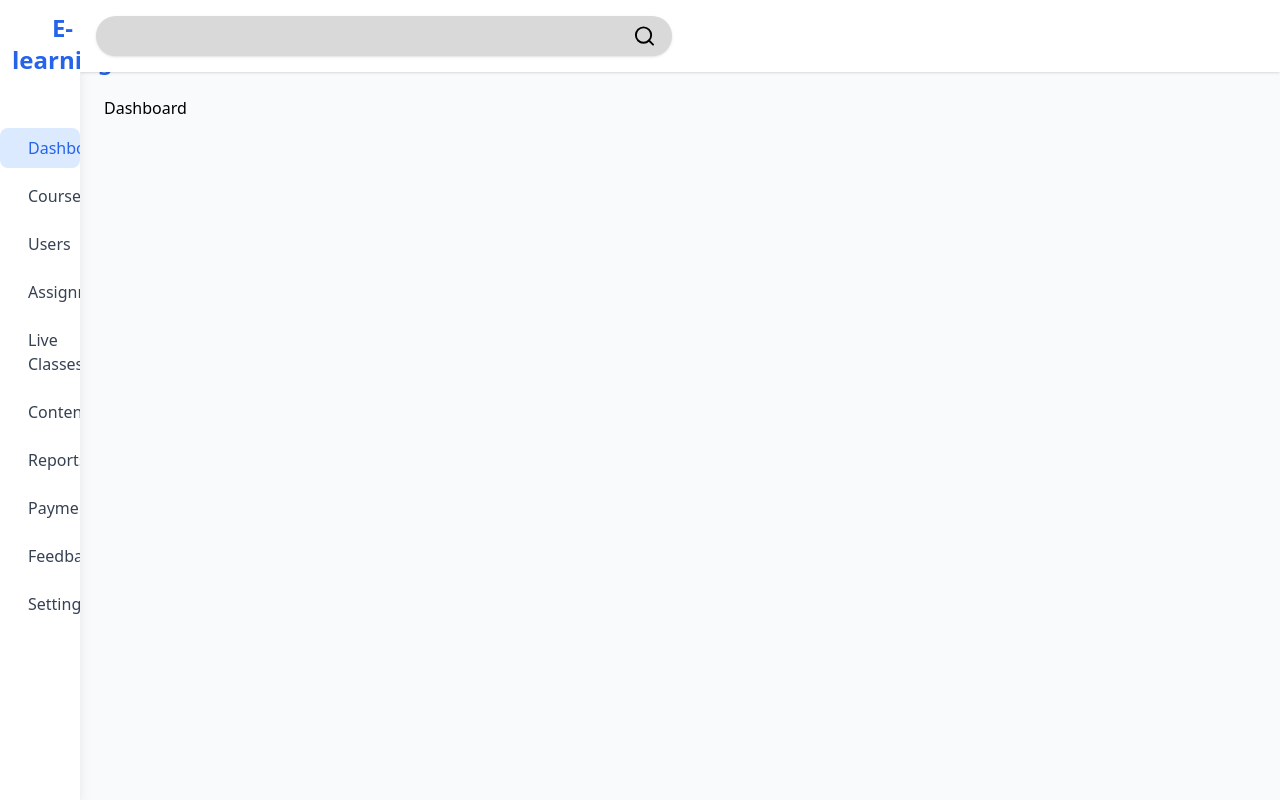
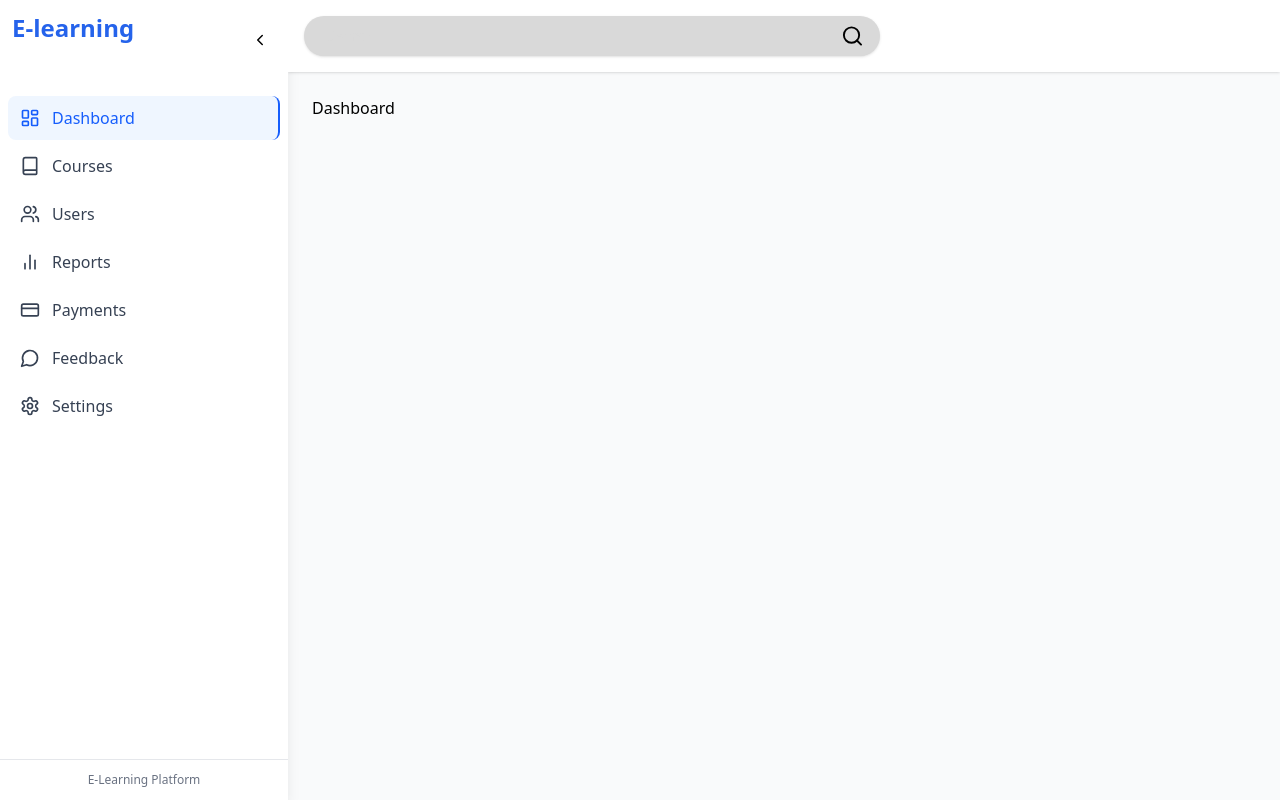
Before and after one commit to Harshit-53/e-lerning-admin-panel, a React (Vite) app: page / in a window 1280 px wide. Built offline with nearby package versions, Linux system fonts and the light colour scheme.

Commit message:
made changes to sidebar

```diff
--- a/src/components/Sidebar.jsx
+++ b/src/components/Sidebar.jsx
@@ -10,9 +10,9 @@ const navItems = [
   { label: 'Dashboard', icon: <LayoutDashboard size={20} />, to: '/' },
   { label: 'Courses', icon: <Book size={20} />, to: '/courses' },
   { label: 'Users', icon: <Users size={20} />, to: '/users' },
-  { label: 'Assignments', icon: <FileText size={20} />, to: '/assignments' },
-  { label: 'Live Classes', icon: <Video size={20} />, to: '/live-classes' },
-  { label: 'Content', icon: <Folder size={20} />, to: '/content' },
+  // { label: 'Assignments', icon: <FileText size={20} />, to: '/assignments' },
+  // { label: 'Live Classes', icon: <Video size={20} />, to: '/live-classes' },
+  // { label: 'Content', icon: <Folder size={20} />, to: '/content' },
   { label: 'Reports', icon: <BarChart2 size={20} />, to: '/reports' },
   { label: 'Payments', icon: <CreditCard size={20} />, to: '/payments' },
   { label: 'Feedback', icon: <MessageCircle size={20} />, to: '/feedback' },
@@ -25,55 +25,81 @@ const Sidebar = () => {
   return (
     <div
       className={`
-        flex flex-col bg-white shadow-lg min-h-screen
-        transition-width duration-300 ease-in-out
-        w-20 md:${collapsed ? 'w-20' : 'w-[22%]'}
-      `}
-      style={{ transitionProperty: 'width' }}
-    >
-      {/* Logo + toggle container */}
-      <div
-        className={`flex items-center  p-3
-          ${collapsed ? 'justify-center' : 'justify-between'}
+        flex flex-col bg-white shadow-lg min-h-screen transition-all duration-300 ease-in-out
+        ${collapsed ? 'w-16' : 'w-16 md:w-64 lg:w-72'}
       `}
     >
-        {/* Logo only visible on md+ and expanded */}
-        <div className="hidden md:block">
-          {!collapsed && <ElearningLogo />}
+      {/* Header section with logo and toggle */}
+      <div className="flex items-center justify-between p-3  border-gray-200">
+        {/* Logo - only show on desktop when expanded */}
+        <div className="flex items-center overflow-hidden">
+          <div className={`transition-all duration-300 ${collapsed ? 'opacity-0 w-0' : 'opacity-100 w-auto'} hidden md:block`}>
+            <ElearningLogo />
+          </div>
         </div>
 
-        {/* Collapse toggle - only on md+ */}
+        {/* Collapse toggle button - only visible on desktop */}
         <button
           onClick={() => setCollapsed(!collapsed)}
-          className="hidden md:inline-flex p-1 rounded-md hover:bg-gray-200"
+          className="hidden md:flex items-center justify-center w-8 h-8 rounded-md hover:bg-gray-100 transition-colors"
           aria-label={collapsed ? 'Expand sidebar' : 'Collapse sidebar'}
         >
-          {collapsed ? <ChevronRight size={20} /> : <ChevronLeft size={20} />}
+          {collapsed ? <ChevronRight size={18} /> : <ChevronLeft size={18} />}
         </button>
       </div>
 
-      {/* Nav items */}
-      <ul className="flex-1 overflow-y-auto mt-4 space-y-2">
+      {/* Navigation items */}
+      <nav className="flex-1 overflow-y-auto py-4">
+        <ul className="space-y-1 px-2">
           {navItems.map((item) => (
+            <li key={item.to}>
               <NavLink
-            key={item.to}
                 to={item.to}
                 className={({ isActive }) =>
                   `
-                flex items-center gap-3 px-4 py-2 rounded-lg font-medium transition-colors
-                ${isActive ? 'bg-blue-100 text-customblue' : 'text-gray-700 hover:bg-gray-100'}
-                ${collapsed ? 'justify-center' : ''}
+                    relative group flex items-center px-3 py-2.5 rounded-lg font-medium
+                    transition-all duration-200 hover:scale-[1.02]
+                    ${isActive
+                      ? 'bg-blue-50 text-blue-600 border-r-2 border-blue-600'
+                      : 'text-gray-700 hover:bg-gray-50 hover:text-gray-900'
+                    }
+                    ${collapsed ? 'justify-center' : 'justify-start'}
                   `
                 }
+                title={collapsed ? item.label : ''}
               >
+                <span className="flex-shrink-0 transition-transform group-hover:scale-110">
                   {item.icon}
-            {/* Labels: hidden on mobile always, on md+ show only if expanded */}
-            <span className="hidden md:inline">
-              {!collapsed && item.label}
                 </span>
+
+                {/* Label text - hidden when collapsed */}
+                {!collapsed && (
+                  <span className="ml-3 transition-all duration-300 font-medium hidden md:inline-block whitespace-nowrap">
+                    {item.label}
+                  </span>
+                )}
+
+                {/* Tooltip for collapsed state */}
+                {collapsed && (
+                  <div className="absolute left-full ml-2 px-2 py-1 bg-gray-900 text-white text-sm rounded-md opacity-0 invisible group-hover:opacity-100 group-hover:visible transition-all duration-200 whitespace-nowrap z-50 hidden md:block">
+                    {item.label}
+                    <div className="absolute left-0 top-1/2 transform -translate-y-1/2 -translate-x-1 border-4 border-transparent border-r-gray-900"></div>
+                  </div>
+                )}
               </NavLink>
+            </li>
           ))}
         </ul>
+      </nav>
+
+      {/* Footer section */}
+      <div className="border-t border-gray-200 p-3">
+        {!collapsed && (
+          <div className="text-xs text-gray-500 text-center hidden md:block">
+            E-Learning Platform
+          </div>
+        )}
+      </div>
     </div>
   );
 };
```
Lines whose indentation alone changed are shown as unchanged.
